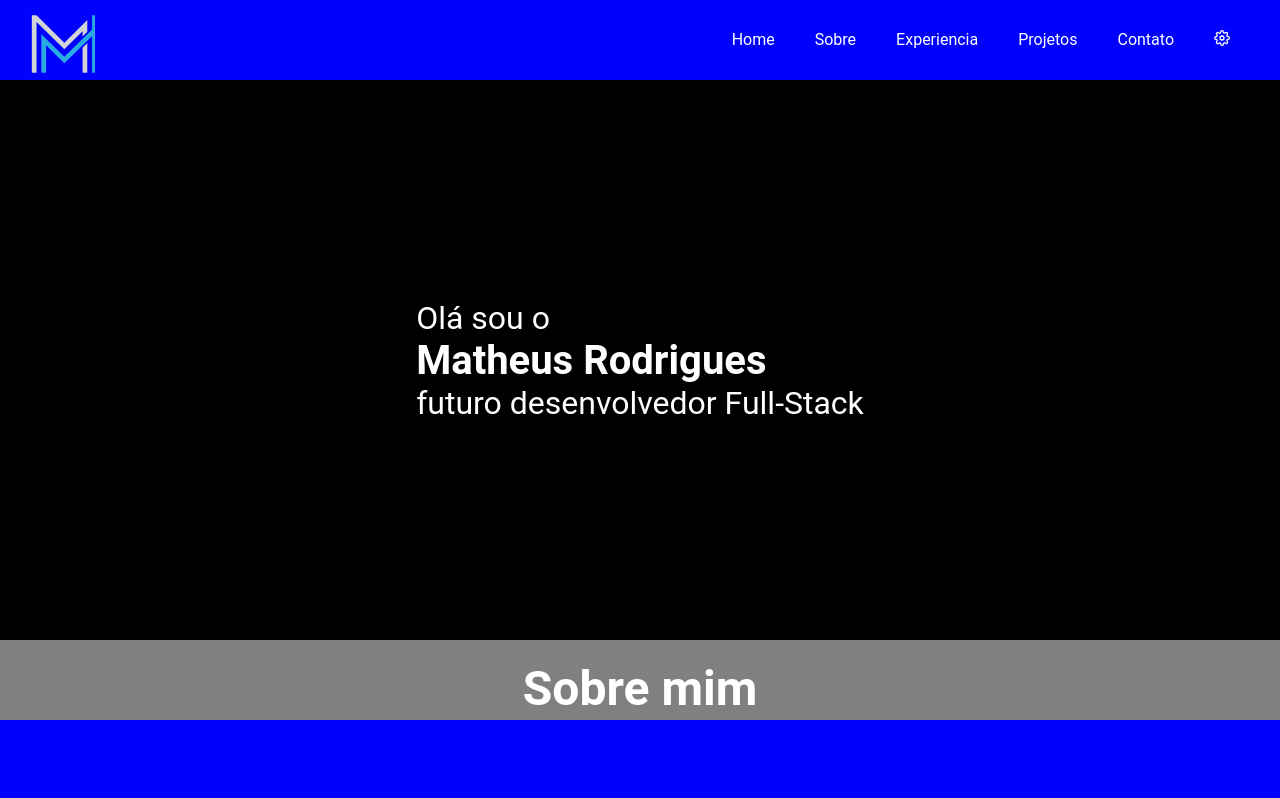
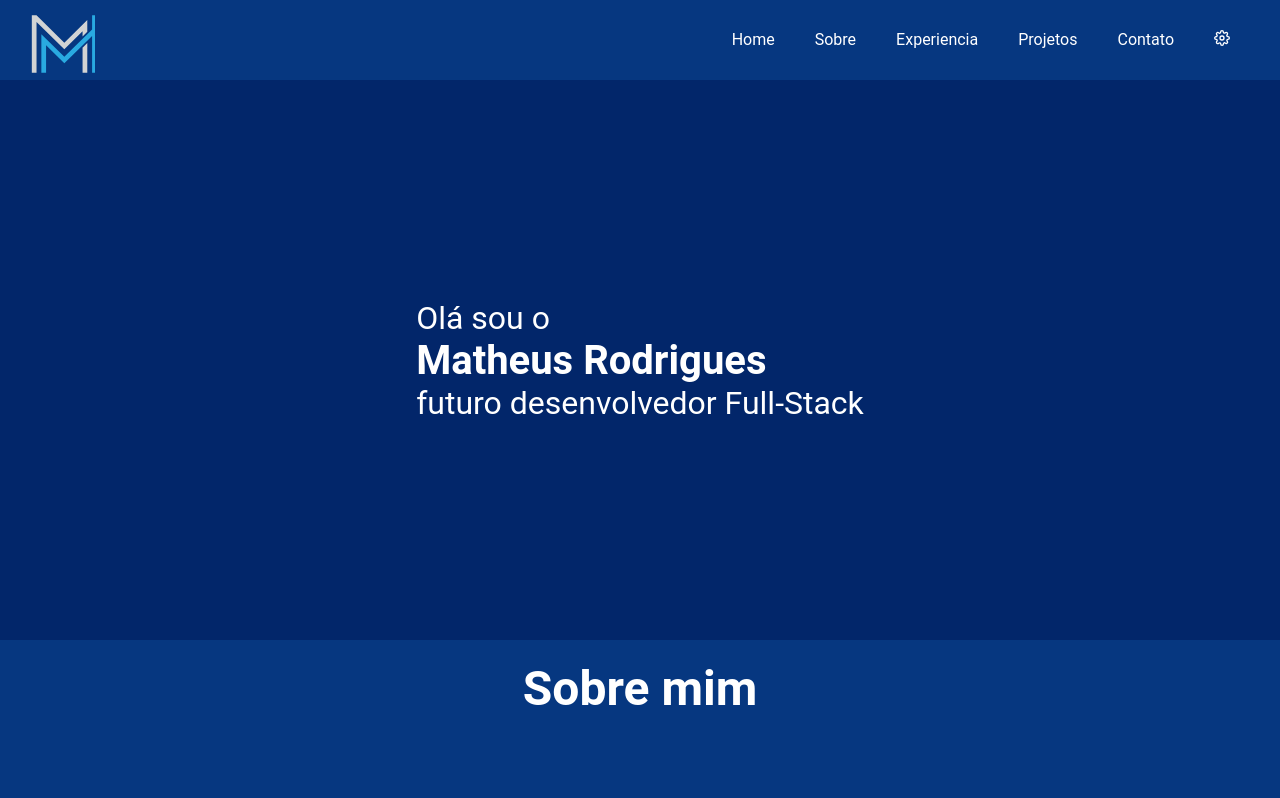
Before and after one commit to MatheusRodri/Web_MyPortifolio_NXT, a Next.js app: page / in a window 1280 px wide. Shown: the top 798 px of the page. Built offline with nearby package versions, Linux system fonts and the light colour scheme.

Commit message:
add section  contact

```diff
--- a/package.json
+++ b/package.json
@@ -13,7 +13,6 @@
     "@types/node": "18.11.18",
     "@types/react": "18.0.27",
     "@types/react-dom": "18.0.10",
-    "axios": "^1.3.4",
     "next": "13.1.5",
     "react": "18.2.0",
     "react-dom": "18.2.0",
--- a/src/components/Footer/footer.style.ts
+++ b/src/components/Footer/footer.style.ts
@@ -1,7 +1,7 @@
 import styled from "styled-components";
 
 export const Container = styled.footer`
-    background-color: blue;
+    background-color: #063780;
     height: 80px;
     width: 100%;
     position: fixed;
--- a/src/components/Header/header.component.tsx
+++ b/src/components/Header/header.component.tsx
@@ -2,6 +2,7 @@ import {Container} from './header.styles';
 import Logo from '../../../public/assets/images/logoM.svg'
 import Image from 'next/image';
 import {FiSettings} from 'react-icons/fi'
+
 
 export function Header(){
     return (
@@ -9,11 +10,11 @@ export function Header(){
             <Image src={Logo} alt={"Logo M"} width={65} height={65}/>
             <nav>
                 <ul>
-                    <li><a href="#">Home</a></li>
-                    <li><a href="#">Sobre</a></li>
-                    <li><a href='#'>Experiencia</a></li>
-                    <li><a href="#">Projetos</a></li>
-                    <li><a href="#">Contato</a></li>
+                    <li><a href="/">Home</a></li>
+                    <li><a href="#about-me">Sobre</a></li>
+                    <li><a href='#skills'>Experiencia</a></li>
+                    <li><a href="#projects">Projetos</a></li>
+                    <li><a href="#contact">Contato</a></li>
                     <li><FiSettings color={'white'}/></li>
                 </ul>
             </nav>
--- a/src/components/Header/header.styles.ts
+++ b/src/components/Header/header.styles.ts
@@ -1,7 +1,7 @@
 import styled from 'styled-components';
 
 export const Container = styled.header`
-    background-color: blue;
+    background-color: #063780;
     height: 80px;
     width: 100%;
     position: fixed;
--- a/src/pages/index.tsx
+++ b/src/pages/index.tsx
@@ -23,6 +23,7 @@ import tailwind from "../../public/assets/images/tailwind-css.svg"
 
 import { Container } from "../styles/main.styles";
 import Image from "next/image";
+import Link from "next/link";
 
 export default function Home() {
   return (
@@ -54,12 +55,14 @@ export default function Home() {
                 o que era, chegando em casa, pensei na unica solução, que até o momento nunca tinha feito, formatar o celular,
                 não sabia como funciona e quais seriam as consequências, mas fiz e deu certo, então ai já me despertou em mexer
                 em configurações do celular,computadores etc...
+              </p>
               <p>
                 &nbsp;&nbsp; Alguns anos depois troquei de celular, então vi um vídeo no YouTube na qual ensina a fazer umas configurações
                 mais avançadas que necessitava de acesso root, depois de um tempo consegui fazer mas depois meu celular reiniciou e apareceu
                 a tela do "android morto" então fiz uma pesquisa e descobri que tinha que reinstalar o android, então fiz alguns pesquisa e consegui
                 resolver meu problema.
               </p>
+              <p>
                 &nbsp;&nbsp; Meu primeiro contato com a programação foi em 2018, quando fiz um curso profissionalizante de informática, na qual aprendi
                 manutenção básica de computadores, linguagem de programação Csharp(usando aplicação console e windows forms) e SQL com MySql. Desde então
                 sempre venho estudando programação, sempre que posso reforçando a base.
@@ -153,6 +156,99 @@ export default function Home() {
             </div>
           </div>
         </div>
+        <div id={"projects"}>
+          <div className={"title"}>
+            <h2>Projetos</h2>
+          </div>
+
+          <div id={"group-projects"}>
+            <div className={"project"}>
+              <div className={"project-title"}>
+                <h3>Projeto 1</h3>
+              </div>
+              <div className={"project-techs"}>
+                <p>html5,css3</p>
+              </div>
+              <div className={"project-description"}>
+                <p>
+                  Lorem ipsum dolor sit amet consectetur adipisicing elit. Quo, dolorum.
+                </p>
+              </div>
+            </div>
+
+            <div className={"project"}>
+              <div className={"project-title"}>
+                <h3>Projeto 1</h3>
+              </div>
+              <div className={"project-techs"}>
+                <p>html5,css3</p>
+              </div>
+              <div className={"project-description"}>
+                <p>
+                  Lorem ipsum dolor sit amet consectetur adipisicing elit. Quo, dolorum.
+                </p>
+              </div>
+            </div>
+
+            <div className={"project"}>
+              <div className={"project-title"}>
+                <h3>Projeto 1</h3>
+              </div>
+              <div className={"project-techs"}>
+                <p>html5,css3</p>
+              </div>
+              <div className={"project-description"}>
+                <p>
+                  Lorem ipsum dolor sit amet consectetur adipisicing elit. Quo, dolorum.
+                </p>
+              </div>
+            </div>
+
+            <div className={"project"}>
+              <div className={"project-title"}>
+                <h3>Projeto 1</h3>
+              </div>
+              <div className={"project-techs"}>
+                <p>html5,css3</p>
+              </div>
+              <div className={"project-description"}>
+                <p>
+                  Lorem ipsum dolor sit amet consectetur adipisicing elit. Quo, dolorum.
+                </p>
+              </div>
+            </div>
+
+            <div className={"project"}>
+              <div className={"project-title"}>
+                <h3>Projeto 1</h3>
+              </div>
+              <div className={"project-techs"}>
+                <p>html5,css3</p>
+              </div>
+              <div className={"project-description"}>
+                <p>
+                  Lorem ipsum dolor sit amet consectetur adipisicing elit. Quo, dolorum.
+                </p>
+              </div>
+            </div>
+
+
+          </div>
+        </div>
+        <div id={"contact"}>
+          <div className={"title"}>
+            <h2>Contato</h2>
+          </div>
+          <div className={"contact"}>
+            <div className={"contact-info"}>
+              <ul>
+                <li><p>Email: <a href="mailto:matheus.rj25@hotmail.com">matheus.rj25@hotmail.com</a></p></li>
+                <li><p>LinkedIn: <a href="#">Meu LinkedIn</a></p></li>
+                <li><p>Meu currículo: <a href="/assets/download/MatheusRodrigues.pdf" target="_blank" rel="noopener noreferrer">Clique aqui </a></p></li>
+              </ul>
+            </div>
+          </div>
+        </div>
       </Container>
       <Footer />
     </>
--- a/src/styles/main.styles.ts
+++ b/src/styles/main.styles.ts
@@ -15,7 +15,7 @@ export const Container = styled.main`
   }
 
   #first-content {
-    background-color: black;
+    background-color: #02266A;
     height: 70vh;
     width: 100%;
     color: white;
@@ -35,7 +35,7 @@ export const Container = styled.main`
   }
 
   #about-me {
-    background-color: gray;
+    background-color: #063780;
     height: 120vh;
     padding: 0 50px;
 
@@ -47,6 +47,7 @@ export const Container = styled.main`
       font-size: 1.5rem;
       text-align: justify;
       padding-right: 30px;
+      color: white;
     }
 
     #image-me {
@@ -56,7 +57,7 @@ export const Container = styled.main`
     }
   }
   #skills {
-    background-color: green;
+    background-color: #02266A;
     height: 150vh;
     color: white;
 
@@ -208,4 +209,52 @@ export const Container = styled.main`
       }
     }
   }
+
+  #projects{
+    background-color: #063780;
+    height: 80vh;
+    padding: 0 30px;
+
+    #project{
+      width: 100%;
+      display: flex;
+      flex-direction: row;
+      align-items: right;
+      justify-content: center;
+    }
+
+    #group-projects{
+      display: flex;
+      flex-direction: row;
+      align-items: center;
+      justify-content: center;
+      flex-wrap: wrap;
+    }
+
+    .project{
+      background-color: white;
+      display: flex;
+      width: 500px;
+      flex-direction: column;
+      align-items: center;
+      justify-content: space-around;
+      margin: 20px;
+    }
+  }
+  #contact{
+      background-color: #02266A;
+      height: 35vh;
+      padding: 0 50px;
+
+      .contact-info{
+        li{
+          padding: 5px 0;
+          list-style: none;
+          color: white;
+        }
+        a{
+          color: white;
+        }
+      }
+    }
 `;
```
Also changed, not shown: 2 other files (tests, documents, lock files or other folders). Lines whose indentation alone changed are shown as unchanged.
